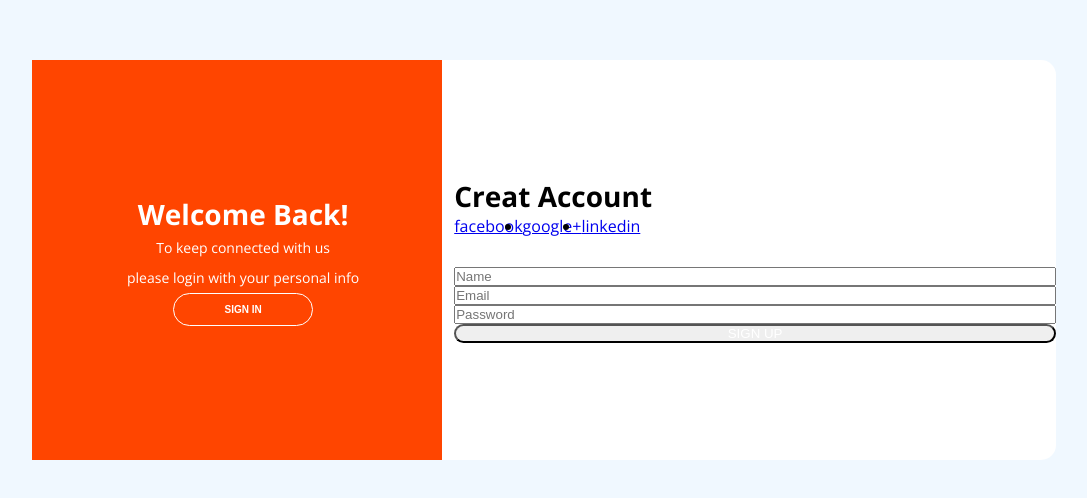
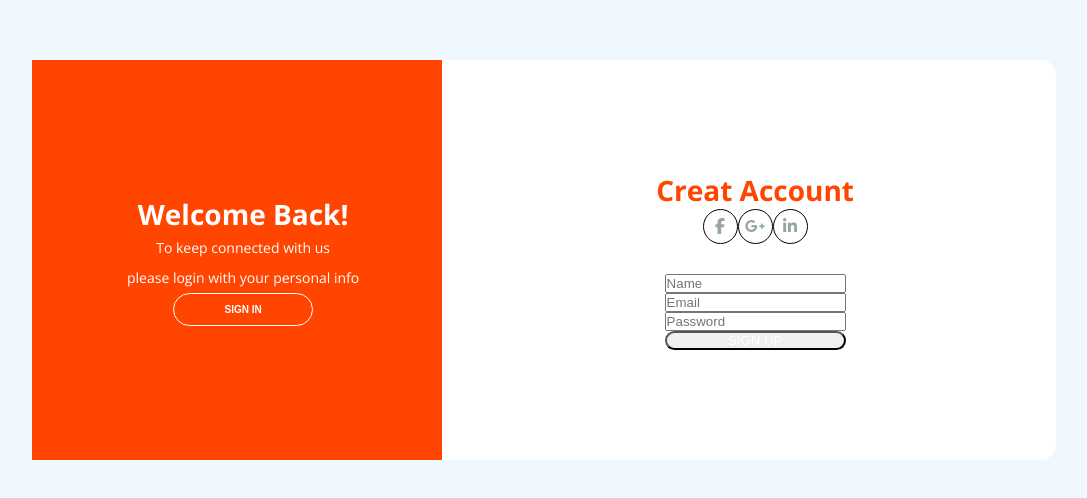
Before and after one commit to luis-botelho/Login-screen, a plain HTML site: page index.html in a window 1280 px wide. Shown: the part 140-638 px from the top of the page, without its empty margins (96-1183 px from the left). Drawn offline with nearby package versions, Linux system fonts and the light colour scheme.

Commit message:
more css

```diff
--- a/css/style.css
+++ b/css/style.css
@@ -35,9 +35,14 @@ body {
     font-weight: bold;
     text-transform: capitalize;
 }
-.title-t1 {
+.title-primary {
     color: white;
 }
+.title-second {
+    color: orangered;
+    text-transform: capitalize;
+}
+
 .description {
     font-size: 14px;
     font-weight: 300;
@@ -66,6 +71,19 @@ body {
 }
 .social-list {
     display: flex;
+    list-style: none;
+
+}
+.social-item {
+    border: 1px solid;
+    border-radius: 50%;
+    width: 35px;
+    height: 35px;
+    text-align: center;
+    padding-top: 5px;
+}
+.social-item a{
+    color: #95a5a6;
 }
 .column-1 {
     text-align: center;
@@ -74,6 +92,9 @@ body {
 }
 .column-2 {
     flex: 2 0 auto;
+    display: flex;
+    flex-direction: column;
+    align-items: center;
 }
 .form {
     display: flex;
--- a/index.html
+++ b/index.html
@@ -7,6 +7,7 @@
     <meta name="viewport" content="width=device-width, initial-scale=1.0">
     <title>Login</title>
     <link rel="stylesheet" href="/css/style.css">
+    <script src="https://kit.fontawesome.com/7515ad9b6d.js" crossorigin="anonymous"></script>
 </head>
 
 <body>
@@ -15,7 +16,7 @@
             <!--Sign up screen, "contet1"-->
             <div class="column-1">
                 <!--column1 text information -->
-                <h2 class="title title-t1">Welcome Back!</h2>
+                <h2 class="title title-primary">Welcome Back!</h2>
                 <p class="description">To keep connected with us</p>
                 <p class="description">please login with your personal info</p>
                 <button class="btn btn-primary">sign in</button>
@@ -23,13 +24,13 @@
             <!--column1 text information -->
             <div class="column-2">
                 <!--column2 login form-->
-                <h2 class="title">Creat Account</h2>
+                <h2 class="title title-second">Creat Account</h2>
                 <div class="social-media">
                     <!--social media-->
                     <ul class="social-list">
-                        <li><a href="#">facebook</a></li>
-                        <li><a href="#">google+</a></li>
-                        <li><a href="#">linkedin</a></li>
+                        <li class="social-item"><a href="#"><i class="fab fa-facebook-f"></i></a></li>
+                        <li class="social-item"><a href="#"><i class="fab fa-google-plus-g"></i></a></li>
+                        <li class="social-item"><a href="#"><i class="fab fa-linkedin-in"></i></a></li>
                     </ul>
                 </div>
                 <p class="description">or use your email for resgistration</p>
@@ -57,9 +58,9 @@
                 <div class="social-media">
                     <!--social media-->
                     <ul class="social-list">
-                        <li><a href="#">facebook</a></li>
-                        <li><a href="#">google+</a></li>
-                        <li><a href="#">linkedin</a></li>
+                        <li class="social-item"><a href="#"><i class="fab fa-facebook-f"></i></a></li>
+                        <li class="social-item"><a href="#"><i class="fab fa-google-plus-g"></i></a></li>
+                        <li class="social-item"><a href="#"><i class="fab fa-linkedin-in"></i></a></li>
                     </ul>
                 </div>
                 <p class="description">or use your email account</p>
```
